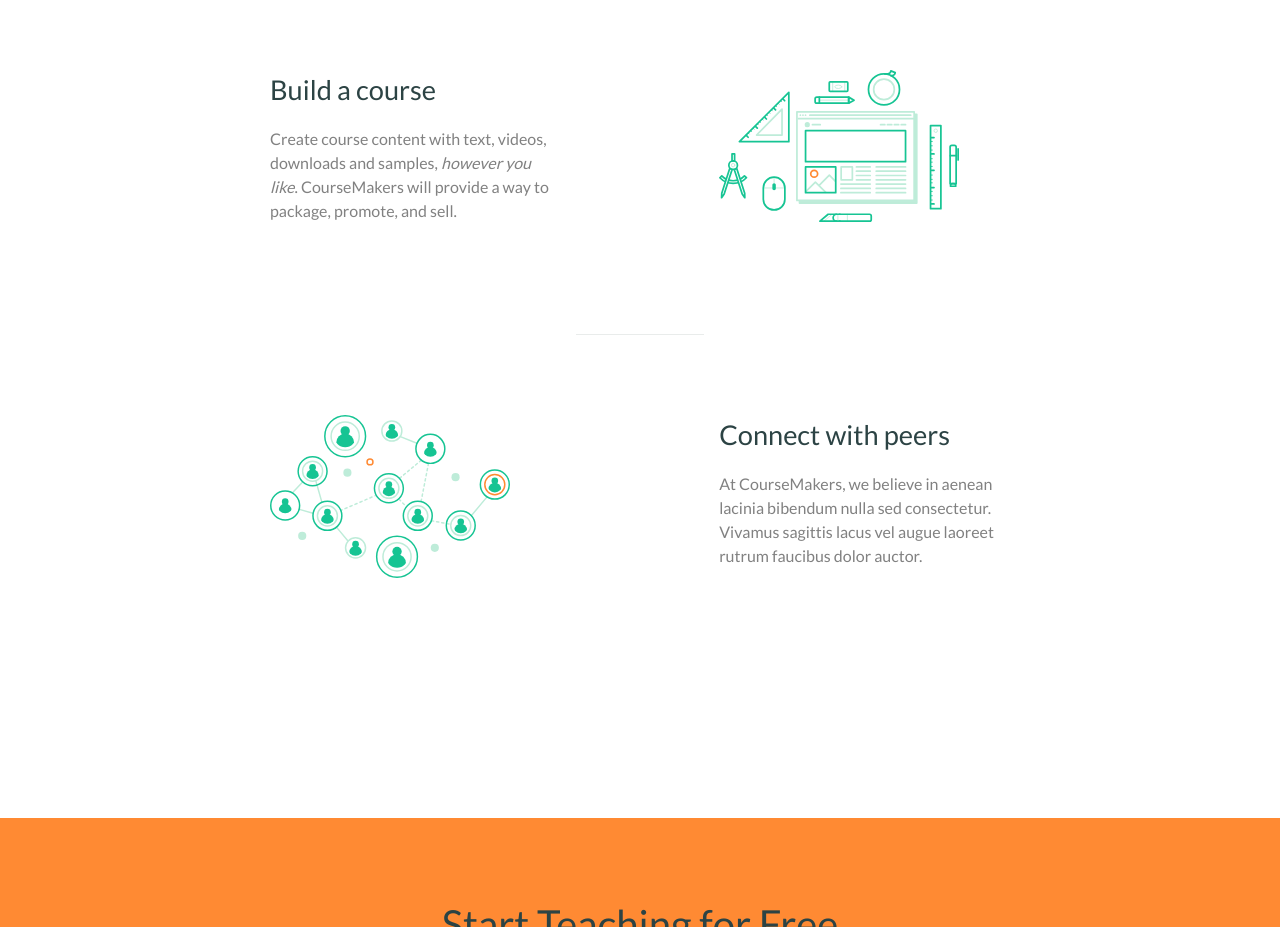
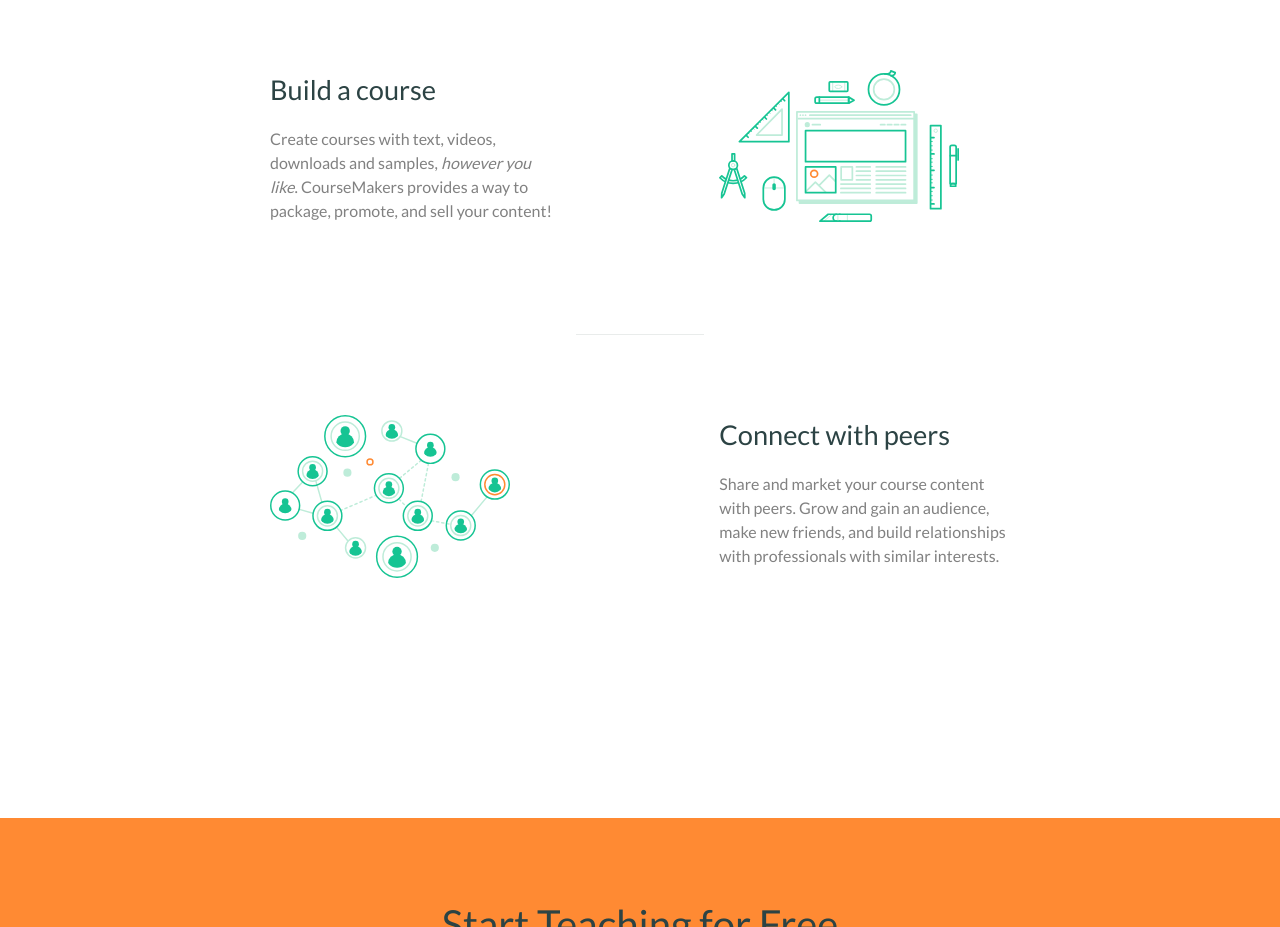
Before and after one commit to calebsylvest/coursemakers, a plain HTML site: page index.html in a window 1280 px wide. Shown: the part 2160-3087 px from the top of the page. Drawn offline with nearby package versions, Linux system fonts and the light colour scheme.

Commit message:
update copy

```diff
--- a/index.html
+++ b/index.html
@@ -172,7 +172,7 @@
 
 					<div class="medium-6 large-5 large-pull-5 column">
 						<h3>Build a course</h3>
-						<p>Create course content with text, videos, downloads and samples, <em>however you like</em>. CourseMakers will provide a way to package, promote, and sell.</p>
+						<p>Create courses with text, videos, downloads and samples, <em>however you like</em>. CourseMakers provides a way to package, promote, and sell your content!</p>
 					</div>
 
 				</div><!-- /stack-feature -->
@@ -187,7 +187,7 @@
 
 					<div class="medium-6 large-5 large-push-2 column">
 						<h3>Connect with peers</h3>
-						<p>At CourseMakers, we believe in aenean lacinia bibendum nulla sed consectetur. Vivamus sagittis lacus vel augue laoreet rutrum faucibus dolor auctor.</p>
+						<p>Share and market your course content with peers. Grow and gain an audience, make new friends, and build relationships with professionals with similar interests.</p>
 					</div>
 
 				</div><!-- /stack-feature -->
```
